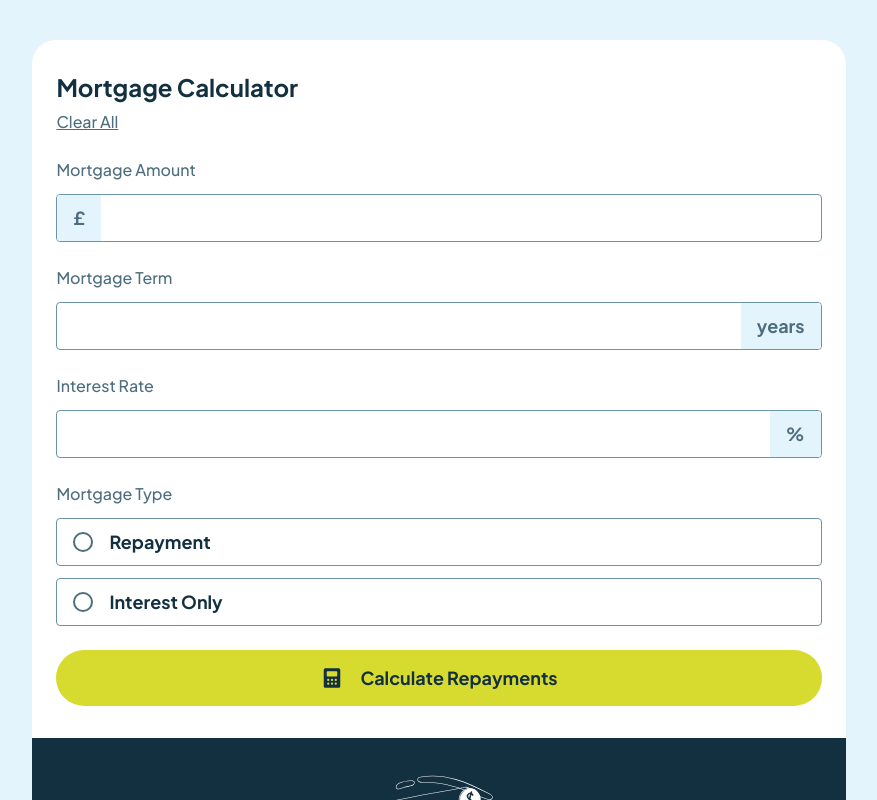
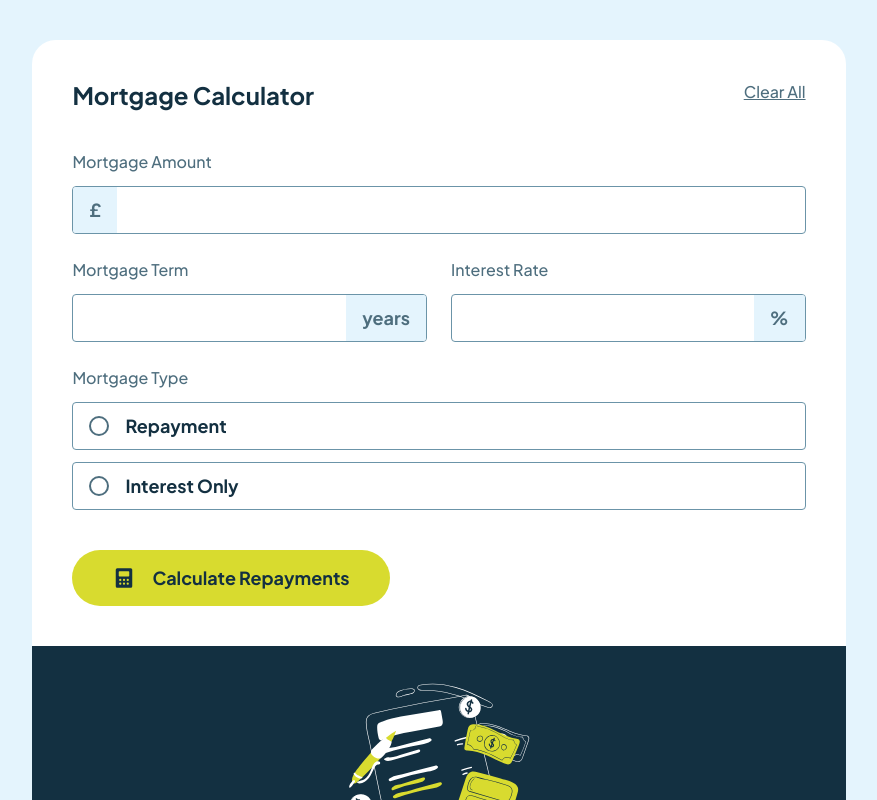
Before and after one commit to g-akca/mortgage-repayment-calculator, a React (Vite) app: page / in a window 1280 px wide. Shown: the top 800 px of the page, without its empty margins (201-1078 px from the left). Built offline with nearby package versions, Linux system fonts and the light colour scheme.

Commit message:
Add tablet responsive styles to MortgageForm

```diff
--- a/src/components/MortgageForm.jsx
+++ b/src/components/MortgageForm.jsx
@@ -27,13 +27,13 @@ function MortgageForm({ setResults }) {
   }
 
   return (
-    <form onSubmit={handleSubmit(onSubmit)} className="bg-white flex flex-col gap-6 py-8 px-6">
-      <div>
-        <h1 className="mb-2 text-2xl leading-[125%] font-bold text-slate-900">Mortgage Calculator</h1>
+    <form onSubmit={handleSubmit(onSubmit)} className="bg-white flex flex-col gap-6 py-8 px-6 tablet:p-10 tablet:gap-10">
+      <div className="flex flex-col gap-2 tablet:flex-row tablet:justify-between tablet:items-center">
+        <h1 className="text-2xl leading-[125%] font-bold text-slate-900">Mortgage Calculator</h1>
         <button
           type="button"
           onClick={() => reset()}
-          className="underline cursor-pointer hover:text-slate-900"
+          className="underline cursor-pointer hover:text-slate-900 self-start"
         >
           Clear All
         </button>
@@ -82,6 +82,7 @@ function MortgageForm({ setResults }) {
           )}
         </div>
 
+        <div className="tablet:grid tablet:grid-cols-2 tablet:gap-6">
           <div className="flex flex-col gap-3">
             <label htmlFor="term">Mortgage Term</label>
 
@@ -163,6 +164,7 @@ function MortgageForm({ setResults }) {
               <p className="text-red text-sm">{errors.rate.message}</p>
             )}
           </div>
+        </div>
 
         <fieldset className="flex flex-col gap-3">
           <legend className="mb-3">Mortgage Type</legend>
@@ -232,7 +234,13 @@ function MortgageForm({ setResults }) {
 
       </div>
 
-      <button type="submit" className="flex justify-center items-center gap-4 h-14 bg-lime rounded-full cursor-pointer hover:bg-[#ECED97]">
+      <button
+        type="submit"
+        className="
+          flex justify-center items-center gap-4 h-14 px-10 bg-lime rounded-full cursor-pointer hover:bg-[#ECED97]
+          tablet:self-start
+        "
+      >
         <img src={calculatorIcon} alt="Calculator icon" />
         <span className="text-lg font-bold text-slate-900 leading-[125%]">Calculate Repayments</span>
       </button>
```
Lines whose indentation alone changed are shown as unchanged.
